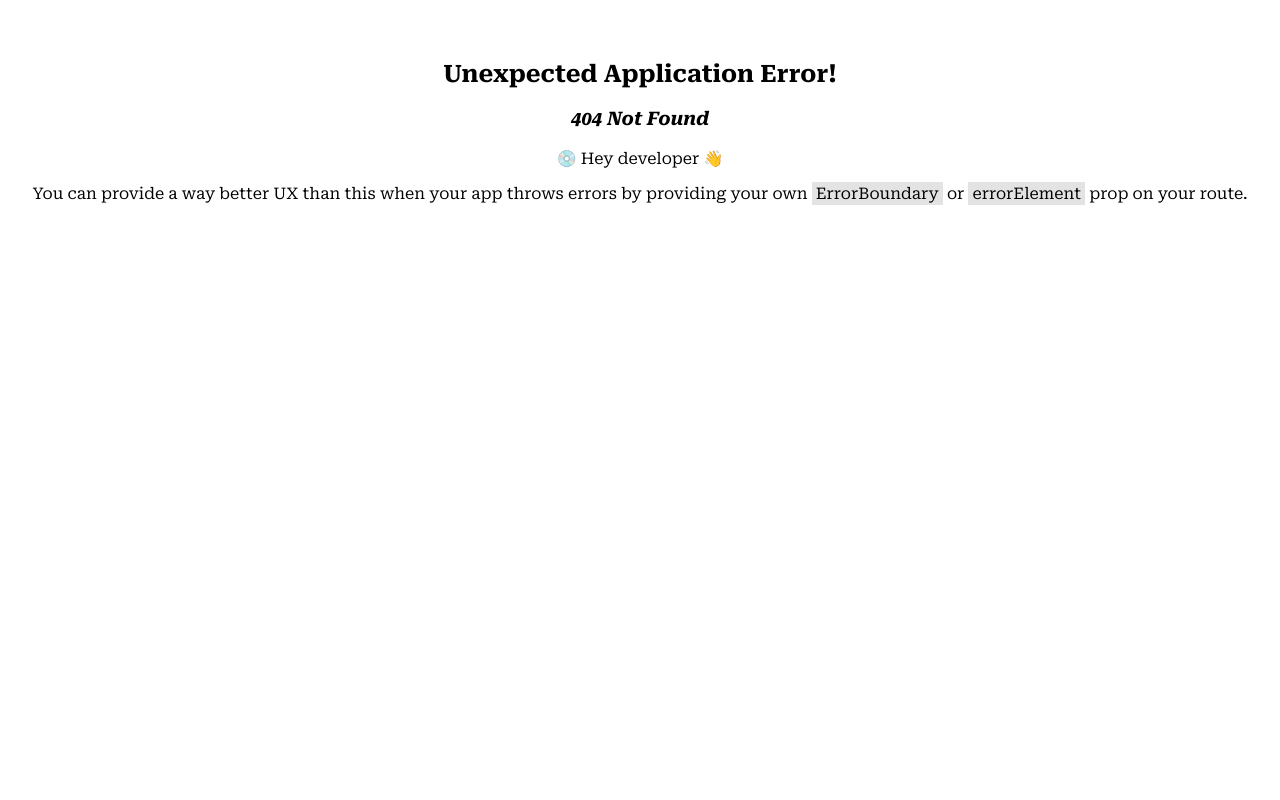
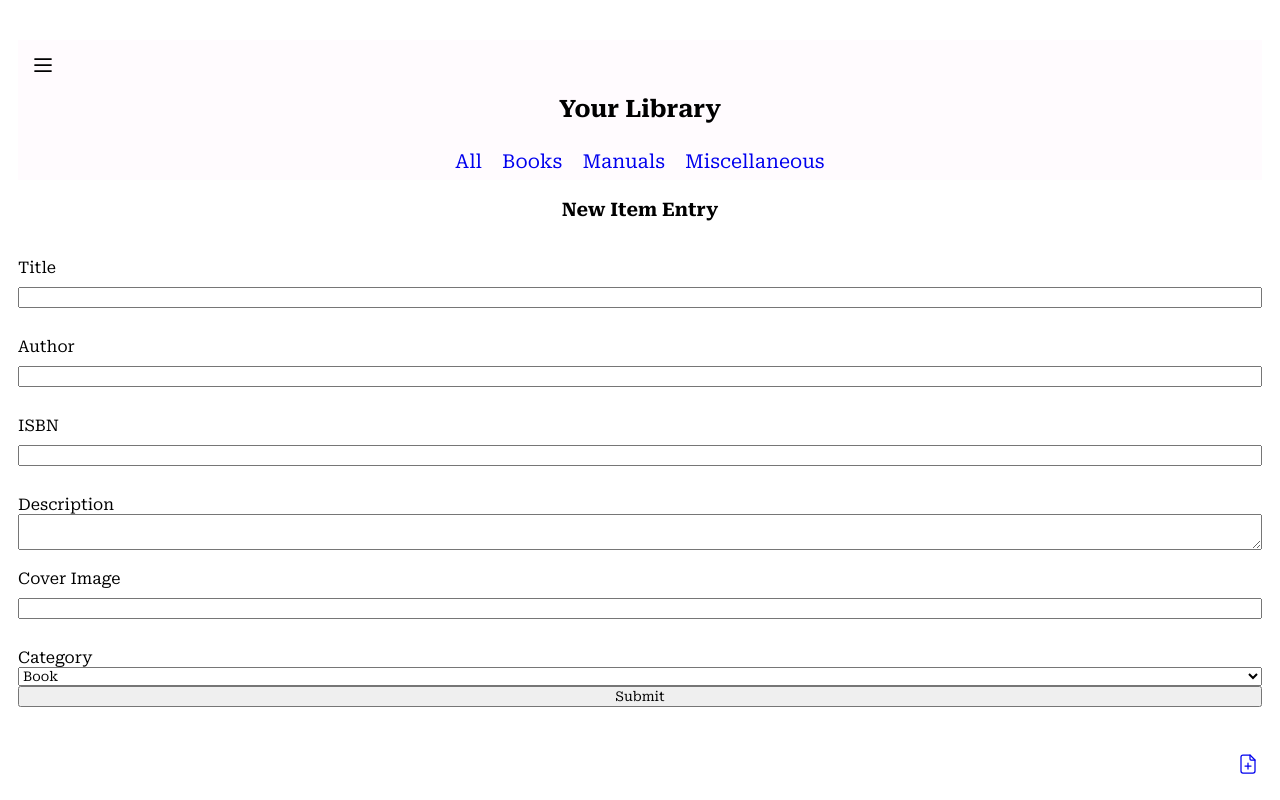
Before and after one commit to MrDiamondNL/Personal-Library-Manager, a React (Vite) app: page /item_entry in a window 1280 px wide. Before the commit this address had no page. Built offline with nearby package versions, Linux system fonts and the light colour scheme.

Commit message:
working on layouts and styling

```diff
--- a/package.json
+++ b/package.json
@@ -9,6 +9,7 @@
     "preview": "vite preview"
   },
   "dependencies": {
+    "@tabler/icons-react": "^3.11.0",
     "cors": "^2.8.5",
     "express": "^4.19.2",
     "mongodb": "^6.8.0",
--- a/server.js
+++ b/server.js
@@ -76,12 +76,12 @@ app.post("/library", (req, res) => {
             console.log(err);
             res.status(500).send("error adding item");
         });
+})
 
-    // db.collection(activeDb).insertOne(newItem)
+// db.collection(activeDb).insertOne(newItem)
     //     .then(result => {
     //         res.status(201).json(result);
     //     })
     //     .catch(err => {
     //         res.status(500).json({err: "Could not create a new entry"});
     //     })
-})
--- a/src/App.jsx
+++ b/src/App.jsx
@@ -13,6 +13,7 @@ import All from "./pages/All";
 import Books from "./pages/Books";
 import Manuals from "./pages/Manuals";
 import Misc from "./pages/Misc";
+import ItemEntry from "./pages/ItemEntry"
 
 const router = createBrowserRouter(
   createRoutesFromElements(
@@ -21,6 +22,7 @@ const router = createBrowserRouter(
       <Route path="/books" element={<Books />} />
       <Route path="/manuals" element={<Manuals />} />
       <Route path="/misc" element={<Misc />} />
+      <Route path="/item_entry" element={<ItemEntry />} />
     </Route>
   )
 )
--- a/src/index.scss
+++ b/src/index.scss
@@ -7,11 +7,28 @@
 #root {
   padding: 32px 10px;
   padding-bottom: 50px;
+  background-color: white;
 }
 
 .root-layout {
-  /* display: flex; */
+  // display: flex;
   position: relative;
+}
+
+header {
+  background-color: #FFFBFE;
+}
+
+.menu_title_wrapper {
+  display: flex;
+}
+
+.menu_toggle {
+  display: flex;
+  width: 50px;
+  height: 50px;
+  justify-content: center;
+  align-items: center;
 }
 
 h2.library-title {
@@ -30,7 +47,7 @@ h2.library-title {
   display: flex;
   border: 2px solid black;
   height: 100px;
-  justify-content: center;
+  justify-content: left;
   align-items: center;
   gap: 10px;
   img {
@@ -74,3 +91,25 @@ header nav a {
   right: 20px;
 
 }
+
+.item_entry_container {
+  display: flex;
+  flex-direction: column;
+  // gap: 30px;
+  h3 {
+    // width: 100%;
+  }
+
+  form {
+    display: flex;
+    flex-direction: column;
+    // gap: 10px;
+    // align-items: left;
+  }
+  label {
+    text-align: left;
+  }
+  input {
+    margin: 10px 0px;
+  }
+}
--- a/src/layouts/RootLayout.jsx
+++ b/src/layouts/RootLayout.jsx
@@ -1,11 +1,16 @@
 import { NavLink, Outlet } from "react-router-dom"
 import CardContainer from "../components/CardContainer"
+import { IconFilePlus, IconMenu2 } from '@tabler/icons-react';
 
 export default function RootLayout() {
     return (
         <div className="root-layout">
             <header>
-                <h2 className="library-title">Your (custom library title) Library</h2>
+                <div className="menu_title_wrapper">
+                    <div className="menu_toggle"><IconMenu2 stroke={1.75} /></div>
+                    <div className="searh_bar_toggle"></div>
+                </div>
+                <h2 className="library-title">Your Library</h2>
                 <nav>
                     <NavLink to="/">All</NavLink>
                     <NavLink to="books">Books</NavLink>
@@ -20,7 +25,9 @@ export default function RootLayout() {
                 </div>
             </main>
 
-            <div className="add-item-menu">add</div>
+            <div className="add-item-menu">
+                <NavLink className="add_item_navlink" to="item_entry"><IconFilePlus stroke={1.25} /></NavLink>
+            </div>
         </div>
     )
 }
--- a/src/pages/ItemEntry.jsx
+++ b/src/pages/ItemEntry.jsx
@@ -2,21 +2,26 @@ import React from 'react'
 
 export default function ItemEntry() {
     return (
-        <div>
+        <div className="item_entry_container">
             <h3>New Item Entry</h3>
             <br />
-            <form action="/library" method="POST">
-                <label for="title">Title</label>
+            <form action="http://localhost:5000/library" method="POST">
+                <label htmlFor="title">Title</label>
                 <input type="text" id="title" name="title" required></input>
-                <label for="author">Author</label>
+                <br />
+                <label htmlFor="author">Author</label>
                 <input type="text" id="author" name="author"></input>
-                <label for="isbn">ISBN</label>
+                <br />
+                <label htmlFor="isbn">ISBN</label>
                 <input type="number" id="isbn" name="isbn"></input>
-                <label for="description">Description</label>
+                <br />
+                <label htmlFor="description">Description</label>
                 <textarea id="description" name="description" required></textarea>
-                <label for="cover">Cover Image</label>
+                <br />
+                <label htmlFor="cover">Cover Image</label>
                 <input type="text" id="cover" name="cover"></input>
-                <label for="category">Category</label>
+                <br />
+                <label htmlFor="category">Category</label>
                 <select name="category" id="category" required>
                     <option value="Book">Book</option>
                     <option value="Manual">Item</option>
```
Also changed, not shown: 1 other file (tests, documents, lock files or other folders).
